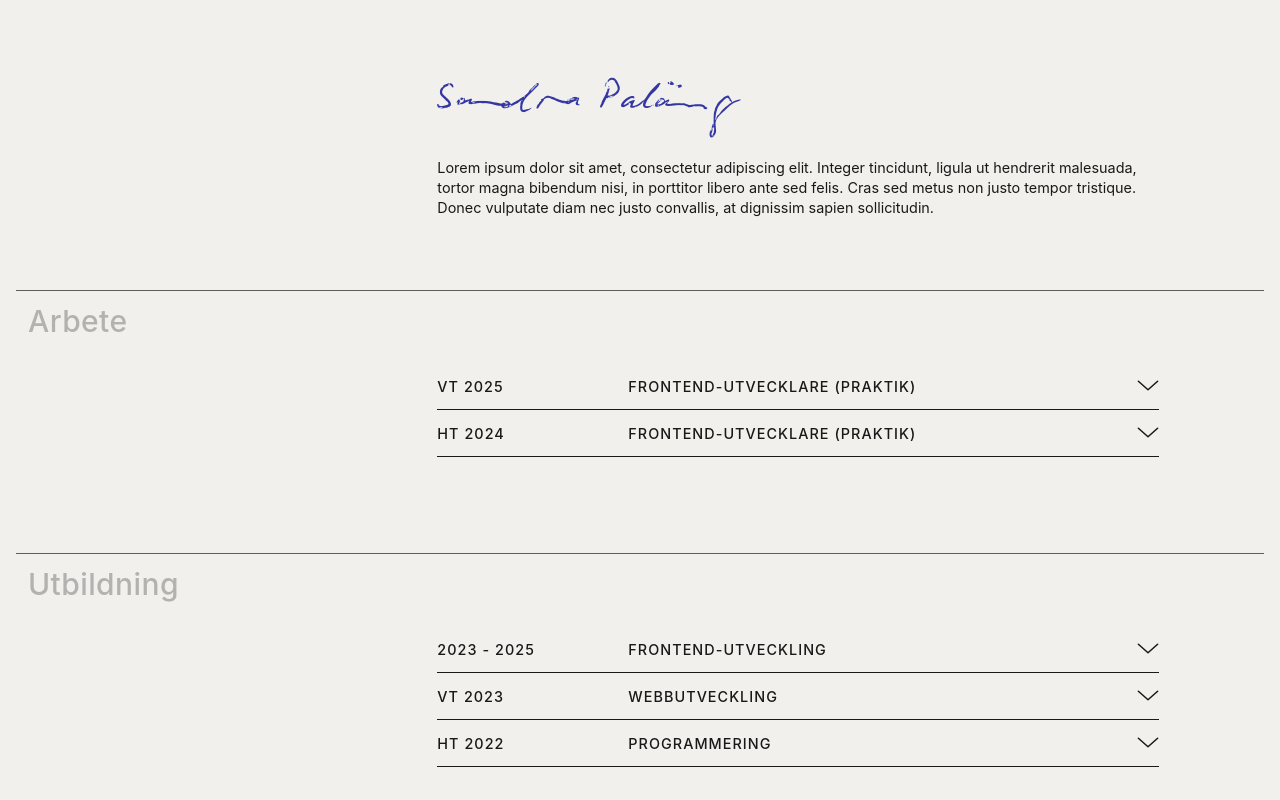
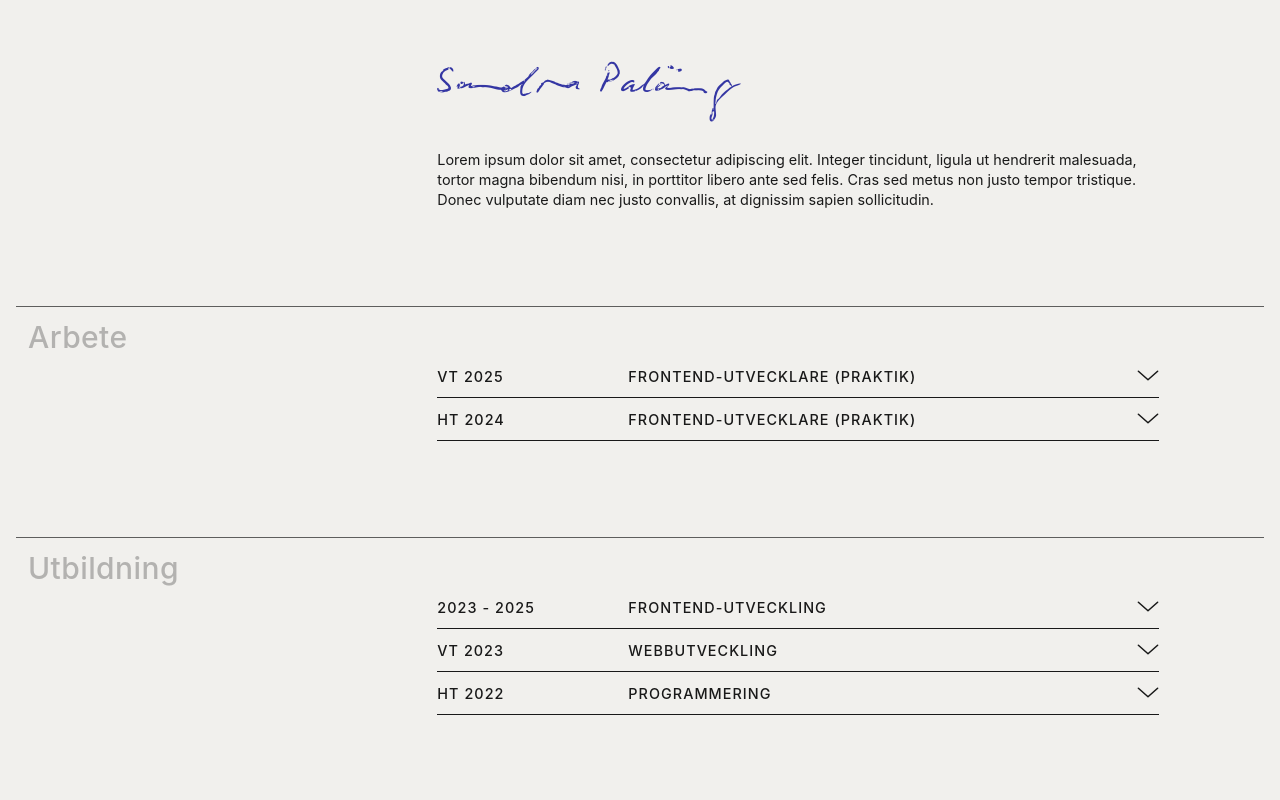
Before and after one commit to sandrapalang/cv, a React (Vite) app: page / in a window 1280 px wide. Shown: the top 800 px of the page. Built offline with nearby package versions, Linux system fonts and the light colour scheme.

Commit message:
feat(ui): tighten spacing scale to match updated desktop layout

```diff
--- a/src/styles/components.scss
+++ b/src/styles/components.scss
@@ -4,7 +4,7 @@
 	border-bottom: 1px solid var(--color-text-primary);
 	cursor: pointer;
 	overflow: hidden;
-	padding: 0 var(--space-xs);
+	padding: 0 var(--space-xxxs);
 
 	--accordion-rows-collapsed: 0fr;
 	--accordion-rows-expanded: 1fr;
@@ -33,7 +33,7 @@
 		column-gap: var(--grid-gap);
 		display: grid;
 		grid-template-columns: minmax(105px, auto) 1fr auto;
-		padding: var(--space-xs) 0;
+		padding: 10px 0;
 		position: relative;
 		text-transform: uppercase;
 	}
@@ -114,9 +114,9 @@
 	&-description {
 		display: flex;
 		flex-direction: column;
-		gap: var(--space-md);
+		gap: var(--space-sm);
 		grid-column: 2;
-		margin: var(--space-sm) 0 var(--space-md);
+		margin: var(--space-xs) 0 var(--space-sm);
 	}
 
 	&-skills {
@@ -124,13 +124,13 @@
 		flex-wrap: wrap;
 		gap: 4px;
 		grid-column: 2;
-		padding: 0 0 var(--space-sm);
+		padding: 0 0 var(--space-xs);
 
 		.skill {
 			border: 0.5px solid var(--color-text-secondary-alpha);
 			border-radius: 16px;
 			font-size: 12px;
-			padding: 4px var(--space-xxs);
+			padding: 4px var(--space-xxxs);
 		}
 	}
 
@@ -165,7 +165,7 @@
 .chip {
 	display: inline-flex;
 	align-items: center;
-	padding: var(--space-xxs) var(--space-xs);
+	padding: var(--space-xxxs) var(--space-xxs);
 	border-radius: 16px;
 	background-color: var(--color-bg-secondary-alpha);
 	color: var(--color-text-primary-alpha);
--- a/src/styles/layout.scss
+++ b/src/styles/layout.scss
@@ -26,7 +26,7 @@
 	}
 
 	.section {
-		padding: 0 0 var(--space-xxl);
+		padding: 0 0 var(--space-xxxl);
 
 		&-divider {
 			background-color: var(--color-text-primary-alpha);
@@ -37,7 +37,7 @@
 		}
 
 		&-title {
-			padding: 0 var(--space-xs) var(--space-xs);
+			padding: 0 var(--space-xs) var(--space-xxxs);
 		}
 
 		&-title.bb {
@@ -59,7 +59,7 @@
 			flex-wrap: wrap;
 			gap: 8px;
 			grid-column: 1 / -1;
-			padding: var(--space-xs) var(--space-xs) 0;
+			padding: var(--space-xxs) var(--space-xxs) 0;
 		}
 
 		&-content > .cv-signature,
@@ -73,12 +73,12 @@
 		}
 
 		.cv-summary {
-			padding: 0 var(--space-xs);
+			padding: 0 var(--space-xxs);
 		}
 	}
 
 	.section:first-child {
-		padding: 0 0 var(--space-xl);
+		padding: 0 0 var(--space-xxxl);
 	}
 
 	@media (width >= 992px) {
@@ -87,14 +87,14 @@
 		}
 
 		.section {
-			margin: 0 var(--space-sm);
+			margin: 0 var(--space-xs);
 
 			&-divider {
 				display: block;
 			}
 
 			&-title {
-				padding: var(--space-xs) var(--space-xs) 0;
+				padding: var(--space-xxs) var(--space-xxs) 0;
 			}
 
 			&-title.bb {
@@ -103,11 +103,6 @@
 
 			&-content {
 				grid-template-columns: repeat(var(--grid-columns), minmax(0, 1fr));
-				padding: var(--space-md) 0 0;
-			}
-
-			&-content:first-child {
-				padding: 0;
 			}
 
 			&-content > .accordion,
@@ -126,7 +121,7 @@
 			}
 
 			&-content > .skills {
-				padding: var(--space-lg) 0 0;
+				padding: 0;
 			}
 		}
 	}
--- a/src/styles/variables.scss
+++ b/src/styles/variables.scss
@@ -29,11 +29,13 @@
 	--motion-duration: 400ms;
 	--motion-ease: ease-in-out;
 
-	--space-xxs: 8px;
-	--space-xs: 12px;
-	--space-sm: 16px;
-	--space-md: 24px;
-	--space-lg: 32px;
-	--space-xl: 72px;
-	--space-xxl: 96px;
+	--space-xxxs: 8px;
+	--space-xxs: 12px;
+	--space-xs: 16px;
+	--space-sm: 24px;
+	--space-md: 32px;
+	--space-lg: 48px;
+	--space-xl: 56px;
+	--space-xxl: 72px;
+	--space-xxxl: 96px;
 }
```
